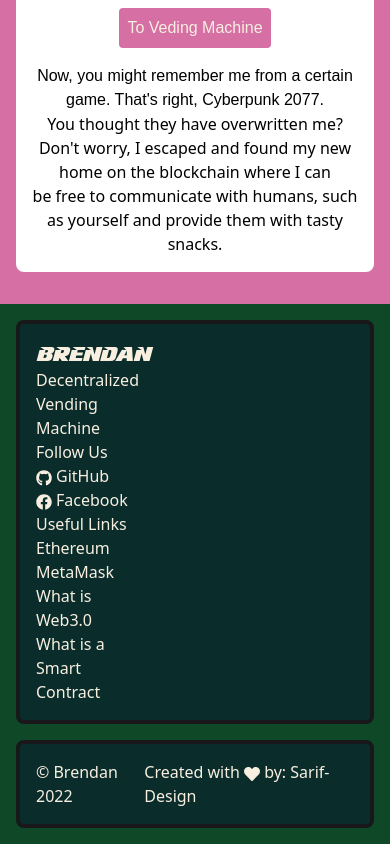
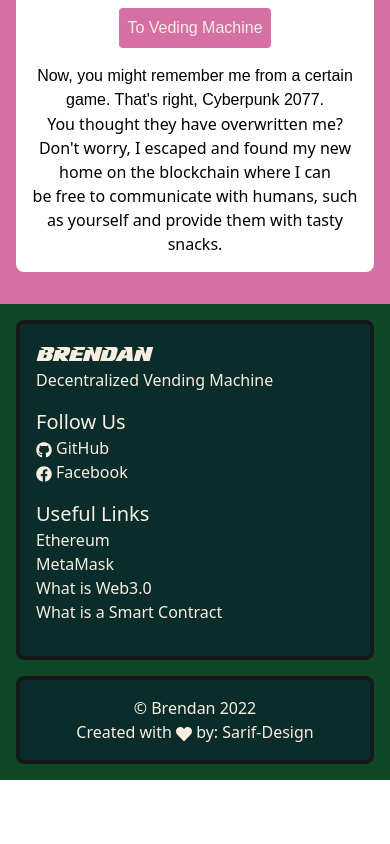
Before and after one commit to SJuras/Web3-Vending-Machine, a Next.js app in the folder vending-machine/: page / in a window 390 px wide. Shown: the part 1332-2176 px from the top of the page. After the commit the page ends 2112 px from the top, so only its background shows below. Built offline with nearby package versions, Linux system fonts and the light colour scheme.

Commit message:
v1.2.6 footer responsiveness fixed.

```diff
--- a/vending-machine/components/Footer.js
+++ b/vending-machine/components/Footer.js
@@ -6,19 +6,19 @@ export default function Home() {
   return (
     <footer className="bg-brendanLightGreen p-4">
       <div className="bg-brendanDarkGreen p-4 text-brendanWhite rounded-lg mb-4 border-4 border-zinc-900 w-full flex flex-col md:flex-row justify-center items-start">
-        <div className="w-1/3">
+        <div className="w-full md:w-1/3 mb-4">
           <h4 className="font-Infinite text-xl">BRENDAN</h4>
           <p>Decentralized Vending Machine</p>
         </div>
-        <div className="w-1/3">
-          <h5>Follow Us</h5>
+        <div className="w-full md:w-1/3 mb-4">
+          <h5 className="text-xl">Follow Us</h5>
           <ul className="">
             <li className="group"><a href="https://github.com/SJuras" className="flex group"><span><FaGithub className="inline transition duration-300 mr-1 group-hover:text-brendanPink" /></span> <p className="transition duration-300 group-hover:text-brendanPink">GitHub</p></a></li>
             <li className="group"><a href="" className="flex group"><span><FaFacebook className="inline transition duration-300 mr-1 group-hover:text-brendanPink" /></span><p className="transition duration-300 group-hover:text-brendanPink">Facebook</p></a></li>
           </ul>
         </div>
-        <div className="w-1/3 text-left md:text-right">
-          <h5>Useful Links</h5>
+        <div className="w-full md:w-1/3 text-left md:text-right mb-4">
+          <h5 className="text-xl">Useful Links</h5>
           <ul>
             <li className="transition duration-300 hover:text-brendanPink"><a href="https://ethereum.org/en/">Ethereum</a></li>
             <li className="transition duration-300 hover:text-brendanPink"><a href="https://metamask.io/">MetaMask</a></li>
@@ -27,7 +27,7 @@ export default function Home() {
           </ul>
         </div>
       </div>
-      <div className="bg-brendanDarkGreen p-4 text-brendanWhite rounded-lg border-4 border-zinc-900 flex justify-between items-center">
+      <div className="bg-brendanDarkGreen p-4 text-brendanWhite rounded-lg border-4 border-zinc-900 flex flex-col md:flex-row justify-between items-center">
         <p>&copy; Brendan 2022</p>
         <p>Created with <span><FaHeart className="inline" /></span> by: Sarif-Design</p>
       </div>
--- a/vending-machine/pages/vending-machine.js
+++ b/vending-machine/pages/vending-machine.js
@@ -117,7 +117,8 @@ const VendingMachine = () => {
         <div className="w-full md:w-1/2 flex items-center">
           <div className="w-full md:w-1/2">
             <h4 className="text-center md:text-left text-4xl lg:text-6xl text-white font-Infinite">HyperDonut!</h4>
-            <p className="text-center md:text-left text-2xl text-white mb-4">Hyper Flavor for Hyper Pleasure*</p>
+            <h4 className="text-center md:text-left text-4xl lg:text-5xl text-white font-Infinite mb-2 font-bold">ハイパードーナツ！</h4>
+            <p className="text-center md:text-left text-2xl text-white mb-6">Hyper Flavor for Hyper Pleasure*</p>
             <div className="w-full flex flex-col md:flex-row items-center mb-8">
               <h5 className="text-2xl lg:text-4xl text-white mr-4">Only</h5>
               <h4 className="text-5xl text-white font-Infinite">1 Gwei</h4>
```
